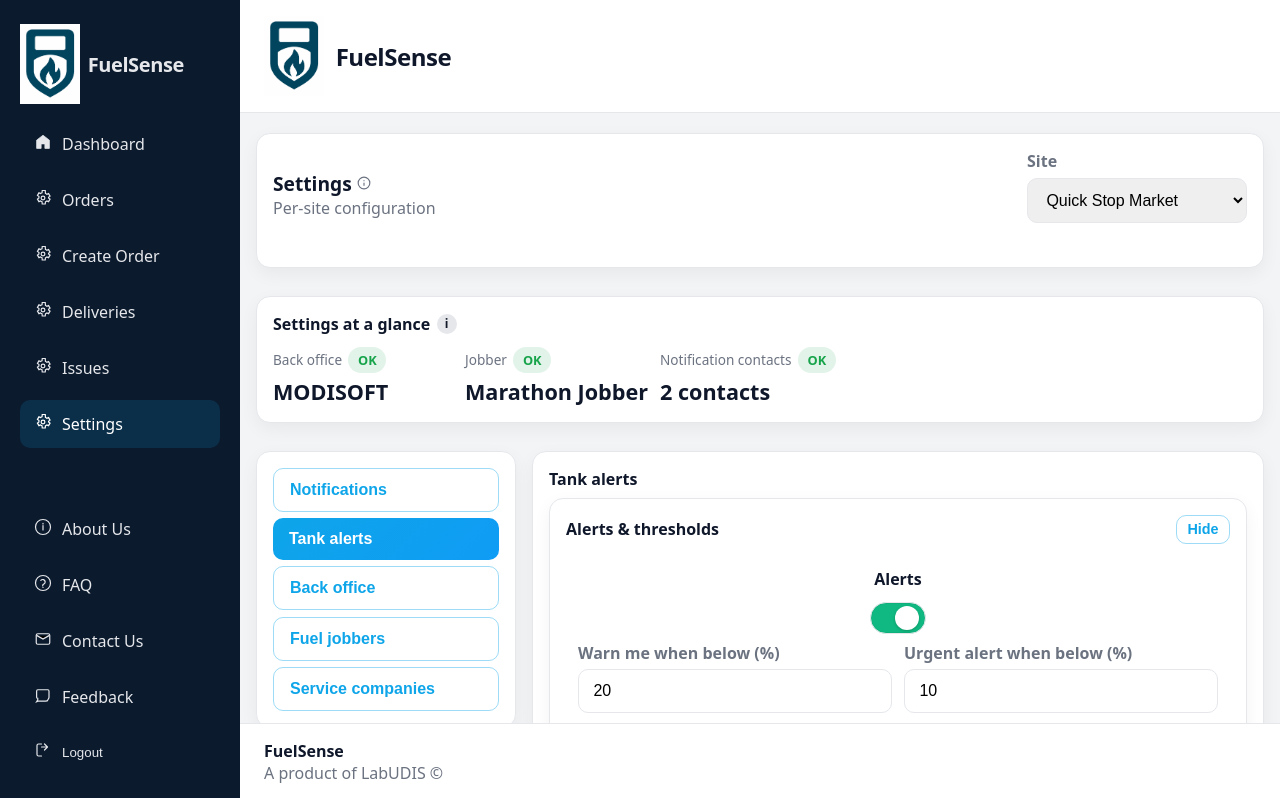
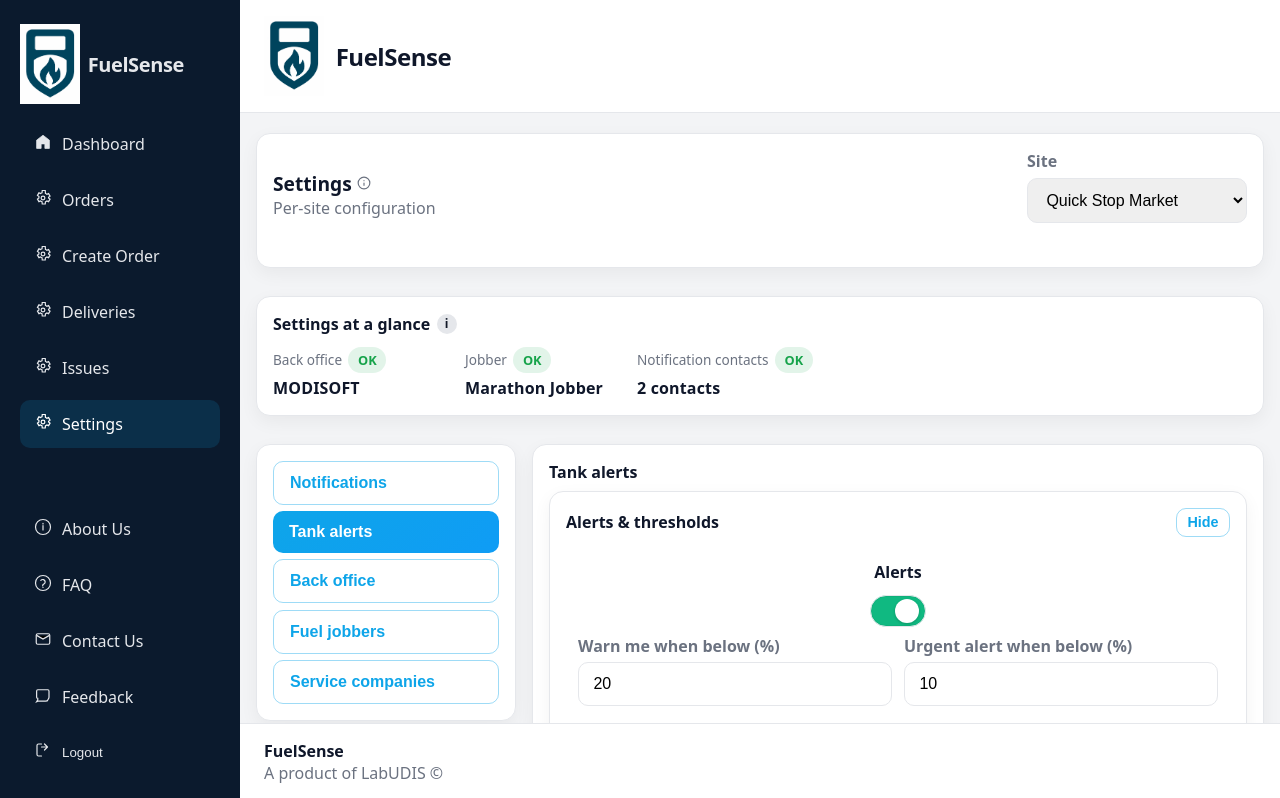
Before and after one commit to arifmanasiya/FuelSense, a React (Vite) app: page /FuelSense/settings in a window 1280 px wide. Shown: the top 798 px of the page. Built offline with nearby package versions, Linux system fonts and the light colour scheme; sample sign-in values are in the browser's storage.

Commit message:
Refine settings glance typography

```diff
--- a/src/pages/SettingsPage.tsx
+++ b/src/pages/SettingsPage.tsx
@@ -1398,21 +1398,27 @@ export default function SettingsPage() {
                 {canonicalSnapshot.backOfficeStatus || 'OK'}
               </span>
             </div>
-            <div className="value">{canonicalSnapshot.backOfficeName}</div>
+            <div className="value" style={{ fontSize: '1rem', fontWeight: 700, letterSpacing: '0.01em' }}>
+              {canonicalSnapshot.backOfficeName}
+            </div>
           </div>
           <div className="kpi" style={{ minWidth: 160 }}>
             <div className="label" style={{ display: 'flex', alignItems: 'center', gap: '0.4rem' }}>
               <span>Jobber</span>
               <span className="badge badge-green">OK</span>
             </div>
-            <div className="value">{canonicalSnapshot.jobberName}</div>
+            <div className="value" style={{ fontSize: '1rem', fontWeight: 700, letterSpacing: '0.01em' }}>
+              {canonicalSnapshot.jobberName}
+            </div>
           </div>
           <div className="kpi" style={{ minWidth: 200 }}>
             <div className="label" style={{ display: 'flex', alignItems: 'center', gap: '0.4rem' }}>
               <span>Notification contacts</span>
               <span className="badge badge-green">OK</span>
             </div>
-            <div className="value">{canonicalSnapshot.notificationContacts} contacts</div>
+            <div className="value" style={{ fontSize: '1rem', fontWeight: 700, letterSpacing: '0.01em' }}>
+              {canonicalSnapshot.notificationContacts} contacts
+            </div>
           </div>
         </div>
       </div>
```
